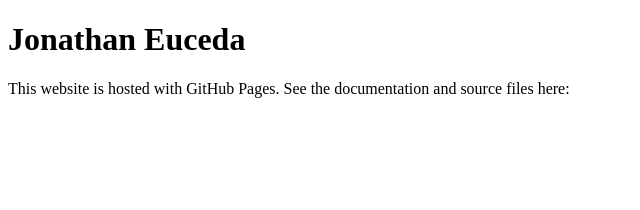
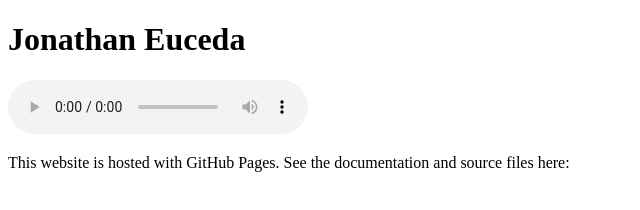
Before and after one commit to jeeuceda/jeeuceda.github.io, a plain HTML site: page index.html in a window 1280 px wide. Shown: the whole page, without its empty margins (0-640 px from the left). Drawn offline with Linux system fonts and the light colour scheme.

Commit message:
Testing an audio source

```diff
--- a/index.html
+++ b/index.html
@@ -2,6 +2,10 @@
 <html>
 <body>
 <h1>Jonathan Euceda</h1>
+<audio controls autoplay>
+  <source src="C:\Users\Owner\Downloads\Elph.FunkyTown.mp4" type="audio/mpeg">
+  Your browser does not support the audio element.
+</audio>
 <p>This website is hosted with GitHub Pages. See the documentation and source files here:</p>
 </body>
 </html>
```
